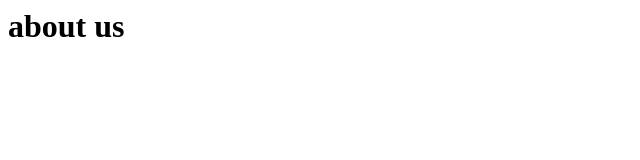
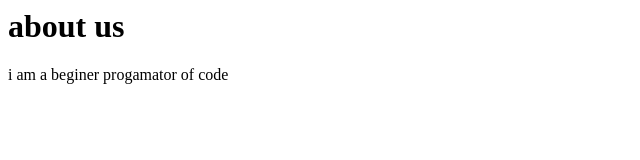
Before and after one commit to luciano-prog/repository1, a plain HTML site: page about.html in a window 1280 px wide. Shown: the whole page, without its empty margins (0-640 px from the left). Drawn offline with Linux system fonts and the light colour scheme.

Commit message:
arregle about again

```diff
--- a/about.html
+++ b/about.html
@@ -1,3 +1,4 @@
 <html>
 	<h1> about us </h1>
+	<p> i am a beginer progamator of code </p>
 </html>
```
Also changed, not shown: 1 other file.
